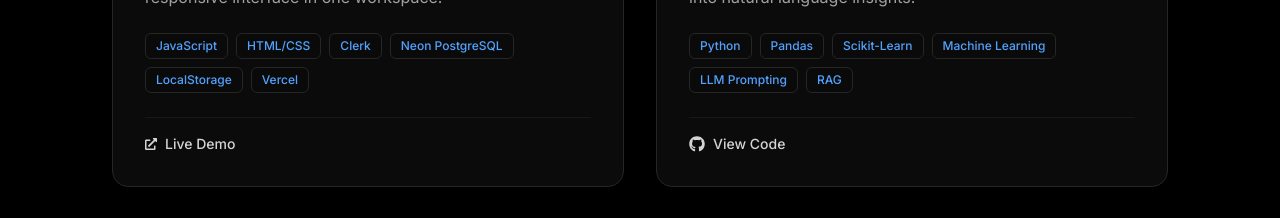
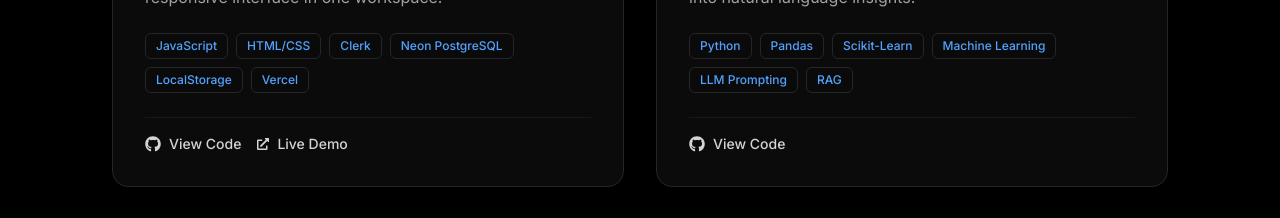
Before and after one commit to Ruki-Diaz/portfolio-website, a Next.js app: page / in a window 1280 px wide. Shown: the part 9460-9678 px from the top of the page. Built offline with nearby package versions, Linux system fonts and the light colour scheme.

Commit message:
Update Momentum Todo project details, tech stack, screenshots, and live demo link

```diff
--- a/components/sections/Projects.js
+++ b/components/sections/Projects.js
@@ -218,6 +218,7 @@ const projectsData = [
       "/momentum-planning.png",
     ],
     demo: "https://momentumtodo.vercel.app/",
+    github: "https://github.com/Ruki-Diaz/momentum-todo",
   },
   {
     title: "Weather Impact on Public Transport",
```
